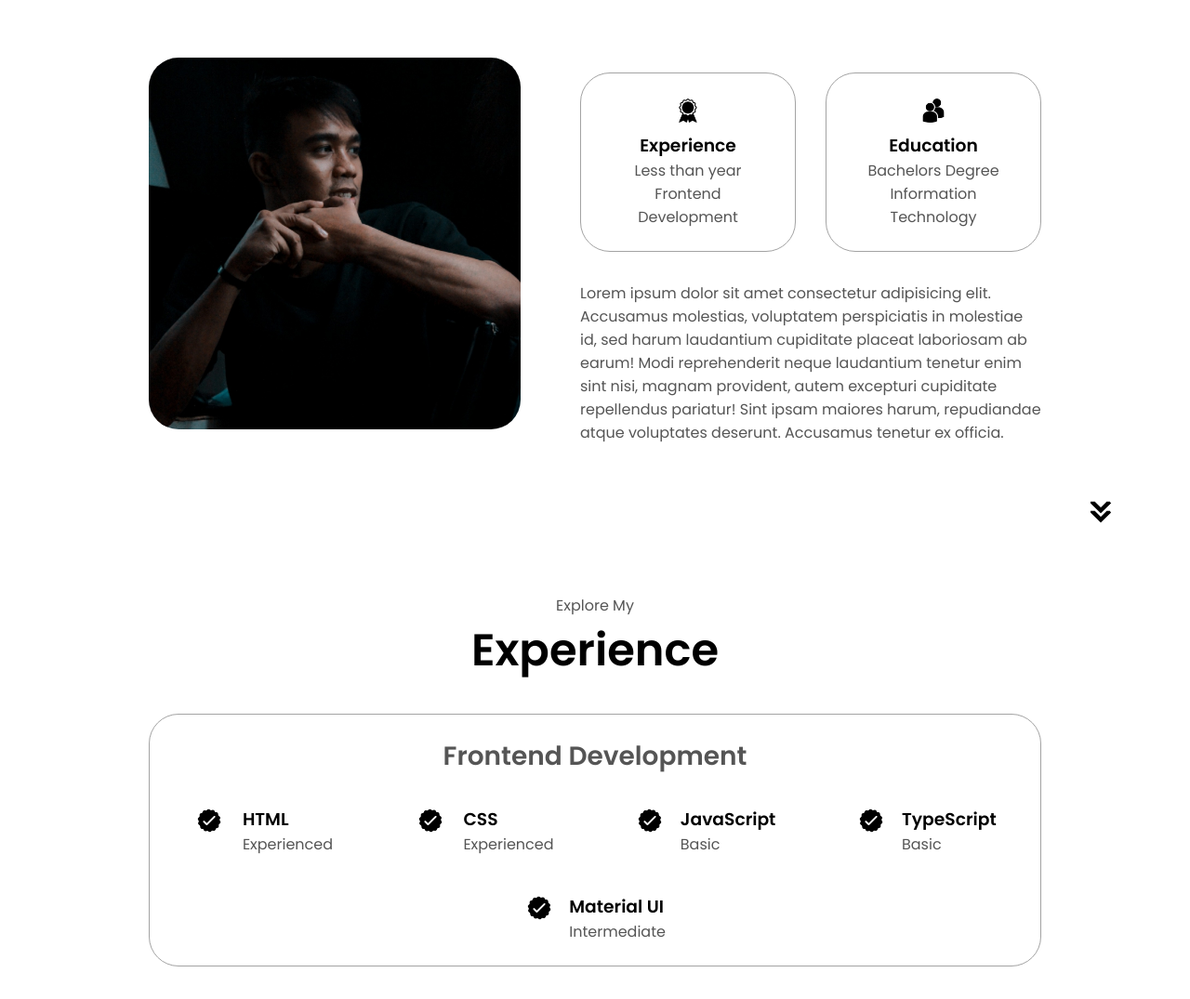
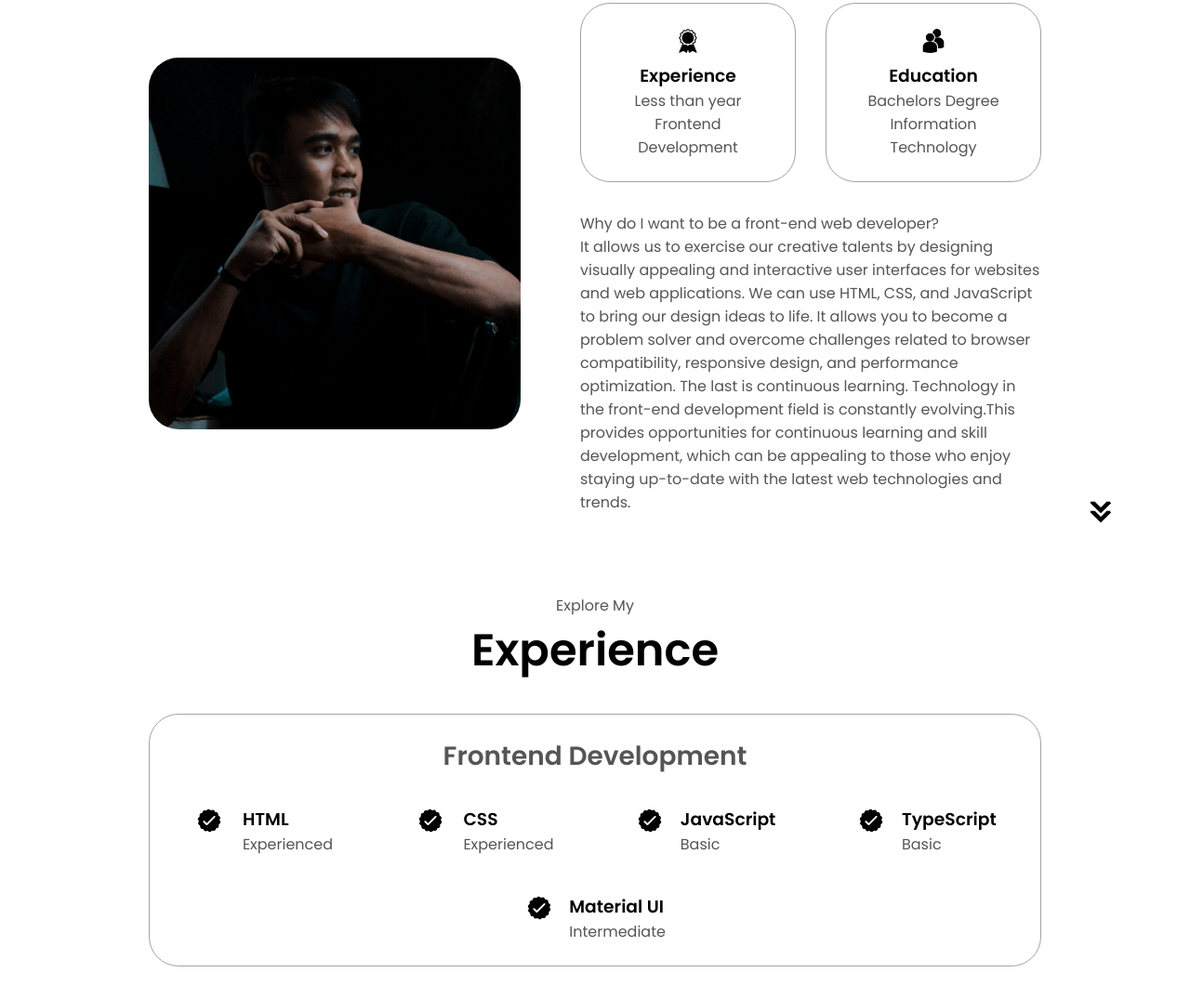
Before and after one commit to renzxgrayGit/html-css-js-portfolio, a plain HTML site: page index.html in a window 1280 px wide. Shown: the part 1057-2132 px from the top of the page at 93% size. Drawn offline with Linux system fonts and the light colour scheme.

Commit message:
Update index.html

```diff
--- a/index.html
+++ b/index.html
@@ -84,11 +84,18 @@
                     </div>
                 </div>
                 <div class="text-container">
-                    <p>Lorem ipsum dolor sit amet consectetur adipisicing elit. Accusamus molestias,
-                        voluptatem perspiciatis in molestiae id, sed harum laudantium cupiditate placeat
-                        laboriosam ab earum! Modi reprehenderit neque laudantium tenetur enim sint nisi,
-                        magnam provident, autem excepturi cupiditate repellendus pariatur! Sint ipsam maiores
-                        harum, repudiandae atque voluptates deserunt. Accusamus tenetur ex officia.
+                    <p>Why do I want to be a front-end web developer? </p>
+                    <p>
+                        It allows us to exercise our creative talents by designing
+                        visually appealing and interactive user interfaces for websites
+                        and web applications. We can use HTML, CSS, and JavaScript to
+                        bring our design ideas to life. It allows you to become a problem
+                        solver and overcome challenges related to browser compatibility,
+                        responsive design, and performance optimization. The last is continuous
+                        learning. Technology in the front-end development field is constantly
+                        evolving.This provides opportunities for continuous learning and skill
+                        development, which can be appealing to those who enjoy staying up-to-date
+                        with the latest web technologies and trends.
                     </p>
                 </div>
             </div>
@@ -246,7 +253,7 @@
                 src="./assets/email.png"
                 alt="Email icon"
                 class="icon contact-icon email-icon">
-                <p><a href="mailto:examplemail@gmail.com">Example@gmail.com</a></p>
+                <p><a href="mailto:examplemail@gmail.com">renzocabajar9@gmail.com</a></p>
             </div>
             <div class="contact-info-container">
                 <img
```
